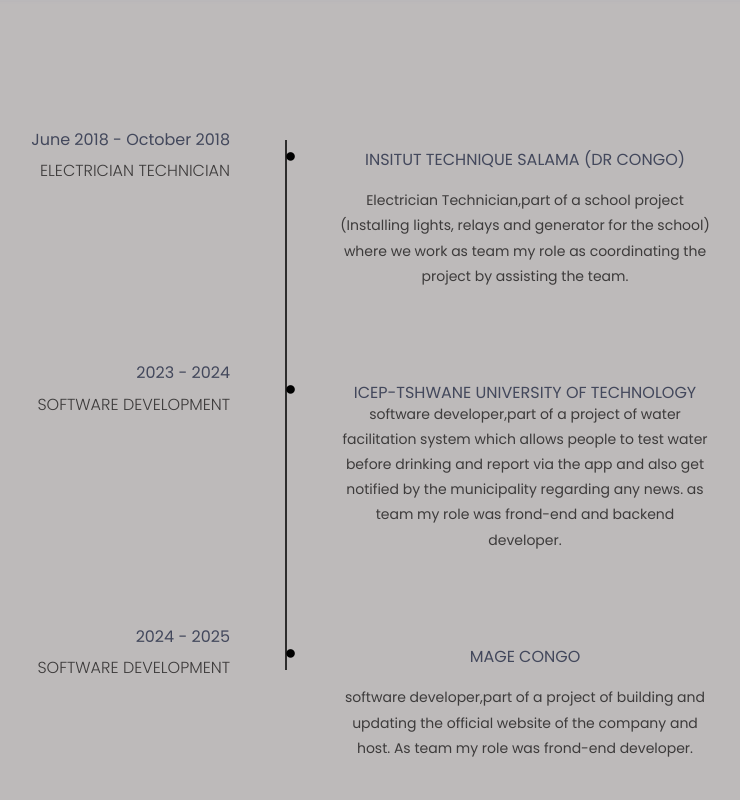
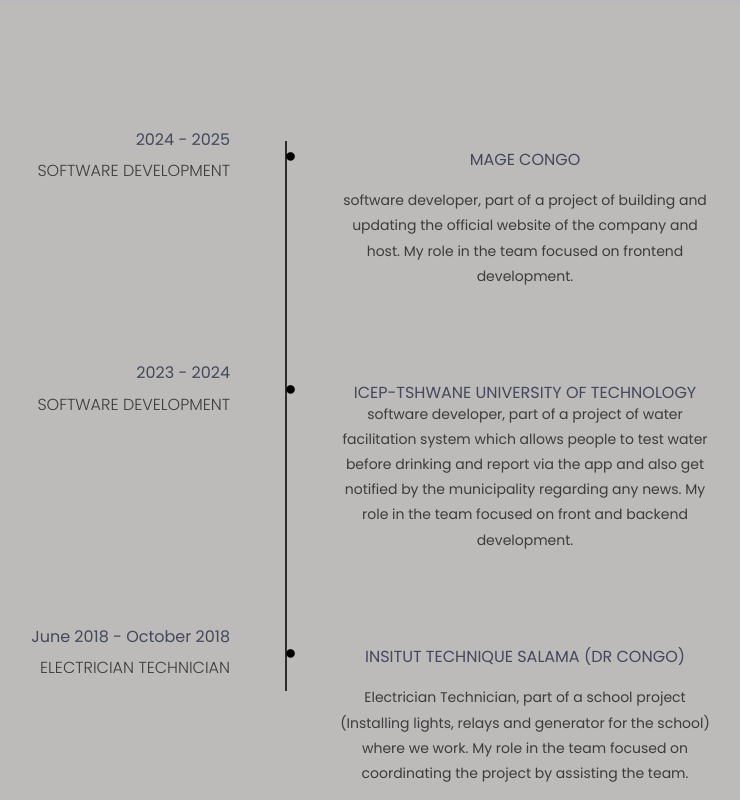
Before and after one commit to GlodiNgoy/portfolio, a plain HTML site: page glodiporfolio/index.html in a window 1280 px wide. Shown: the part 3640-4440 px from the top of the page, without its empty margins (315-1055 px from the left). Drawn offline with nearby package versions, Linux system fonts and the light colour scheme.

Commit message:
final change

```diff
--- a/glodiporfolio/index.html
+++ b/glodiporfolio/index.html
@@ -111,7 +111,7 @@
 						<div class="header-text">
 							<h2>hi <span>,</span> i am <br> GLODI <span>NGOY</span></h2>
 							<p>software developer </p>
-							<a href="assets/download/CV BWENI GLODI.pdf.pdf" download>download resume</a>
+							<a href="assets/download/BWENI GLODI CV.pdf (1).pdf" download>download resume</a>
 						</div><!--/.header-text-->
 					</div><!--/.col-->
 				</div><!-- /.row-->
@@ -339,8 +339,8 @@
 									<div class="row">
 										<div class="col-md-5">
 											<div class="experience-time text-right">
-												<h2>June 2018 - October 2018</h2>
-												<h3 style="color: #3d3b3b; opacity: 1;">Electrician Technician</h3>
+												<h2>2024 - 2025</h2>
+												<h3 style="color: #3d3b3b; opacity: 1;">SOFTWARE DEVELOPMENT</h3>
 											</div><!--/.experience-time-->
 										</div><!--/.col-->
 										<div class="col-md-offset-1 col-md-5">
@@ -349,21 +349,22 @@
 													<h4 class="title">
 														<span><i class="fa fa-circle" aria-hidden="true"
 																style="color: black;"></i></span>
-														INSITUT TECHNIQUE SALAMA (DR CONGO)
+														MAGE CONGO
 													</h4>
 													<h5></h5>
 													<p style="color: #3d3b3b; opacity: 1;" class="description">
-														Electrician Technician,part of a school project (Installing
-														lights, relays
-														and generator for the school) where we work
-														as team my role as coordinating the project by assisting the
-														team.
+														software developer, part of a project of building and updating
+														the
+														official website of the company and host.
+														My role in the team focused on frontend development.
+
 												</div><!--/.timeline-content-->
 											</div><!--/.timeline-->
 										</div><!--/.col-->
 									</div>
 								</div><!--/.single-timeline-box-->
 							</li>
+
 							<li>
 								<div class="single-timeline-box fix">
 									<div class="row">
@@ -383,12 +384,12 @@
 													</h4>
 
 													<p style="color: #3d3b3b; opacity: 1;" class="description">
-														software developer,part of a project of water facilitation
+														software developer, part of a project of water facilitation
 														system
 														which allows people to test water before drinking and report
 														via the app and also get notified by the municipality regarding
 														any news.
-														as team my role was frond-end and backend developer.
+														My role in the team focused on front and backend development.
 
 												</div><!--/.timeline-content-->
 											</div><!--/.timeline-->
@@ -401,8 +402,8 @@
 									<div class="row">
 										<div class="col-md-5">
 											<div class="experience-time text-right">
-												<h2>2024 - 2025</h2>
-												<h3 style="color: #3d3b3b; opacity: 1;">SOFTWARE DEVELOPMENT</h3>
+												<h2>June 2018 - October 2018</h2>
+												<h3 style="color: #3d3b3b; opacity: 1;">Electrician Technician</h3>
 											</div><!--/.experience-time-->
 										</div><!--/.col-->
 										<div class="col-md-offset-1 col-md-5">
@@ -411,21 +412,22 @@
 													<h4 class="title">
 														<span><i class="fa fa-circle" aria-hidden="true"
 																style="color: black;"></i></span>
-														MAGE CONGO
+														INSITUT TECHNIQUE SALAMA (DR CONGO)
 													</h4>
 													<h5></h5>
 													<p style="color: #3d3b3b; opacity: 1;" class="description">
-														software developer,part of a project of building and updating
-														the
-														official website of the company and host.
-														As team my role was frond-end developer.
-
+														Electrician Technician, part of a school project (Installing
+														lights, relays
+														and generator for the school) where we work.
+														My role in the team focused on coordinating the project by assisting the
+														team.
 												</div><!--/.timeline-content-->
 											</div><!--/.timeline-->
 										</div><!--/.col-->
 									</div>
 								</div><!--/.single-timeline-box-->
 							</li>
+
 						</ul>
 					</div><!--.main-timeline-->
 				</div><!--.experience-content-->
```
Also changed, not shown: index.html (+21 -19 lines), 7 other files.
